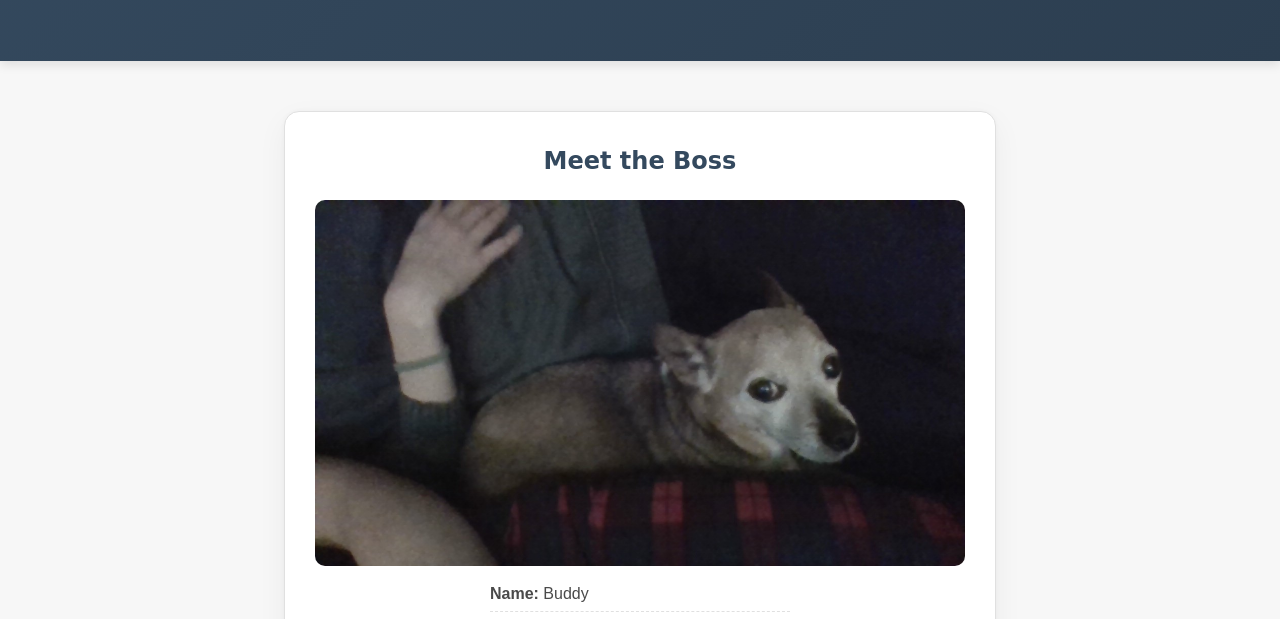
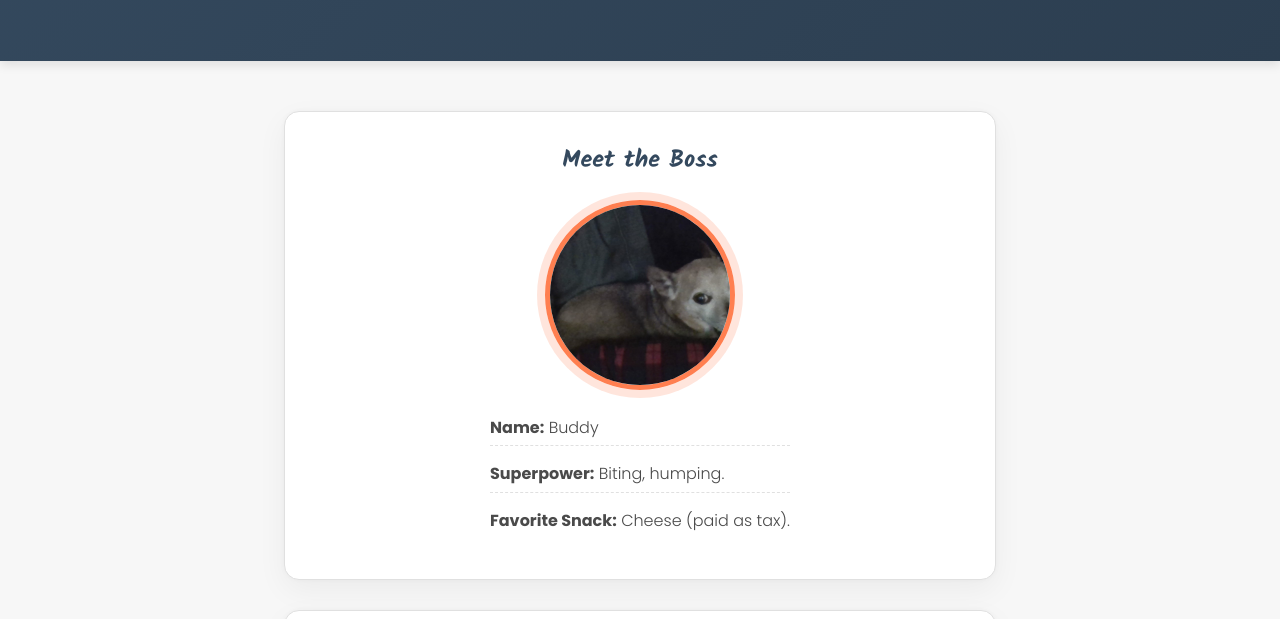
Before and after one commit to mjlaroche13/mystaticwebsite1, a plain HTML site: page index.html in a window 1280 px wide. Shown: the part 157-776 px from the top of the page. Drawn offline with Linux system fonts and the light colour scheme.

Commit message:
Update index.html

```diff
--- a/index.html
+++ b/index.html
@@ -4,6 +4,7 @@
     <meta charset="UTF-8">
     <meta name="viewport" content="width=device-width, initial-scale=1.0">
     <title>The Mighty Chihuahua</title>
+    <link href="https://fonts.googleapis.com/css2?family=Poppins:wght@300;600;700&family=Kalam:wght@700&display=swap" rel="stylesheet">
     <link rel="stylesheet" href="styles.css">
 </head>
 <body>
@@ -16,7 +17,7 @@
     <main>
         <section class="card profile-card">
             <h2>Meet the Boss</h2>
-            <img src="Images/The Boss.jpg" alt="A cute photo of my chihuahua">
+            <img src="Images/The Boss.jpg" alt="A cute photo of my chihuahua" class="main-photo">
             <p><strong>Name:</strong> Buddy</p>
             <p><strong>Superpower:</strong> Biting, humping.</p>
             <p><strong>Favorite Snack:</strong> Cheese (paid as tax).</p>
@@ -57,5 +58,4 @@
 
     <script src="script.js"></script>
 </body>
-
 </html>
```
